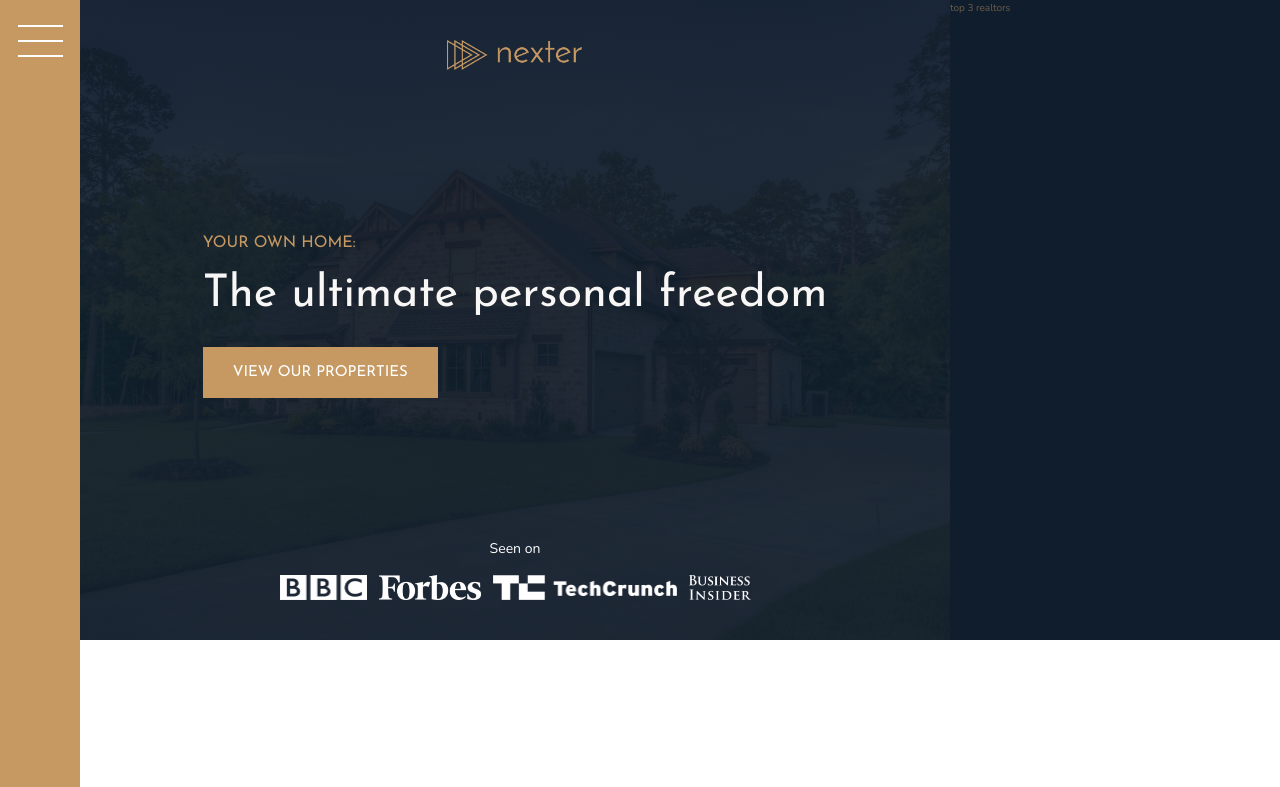
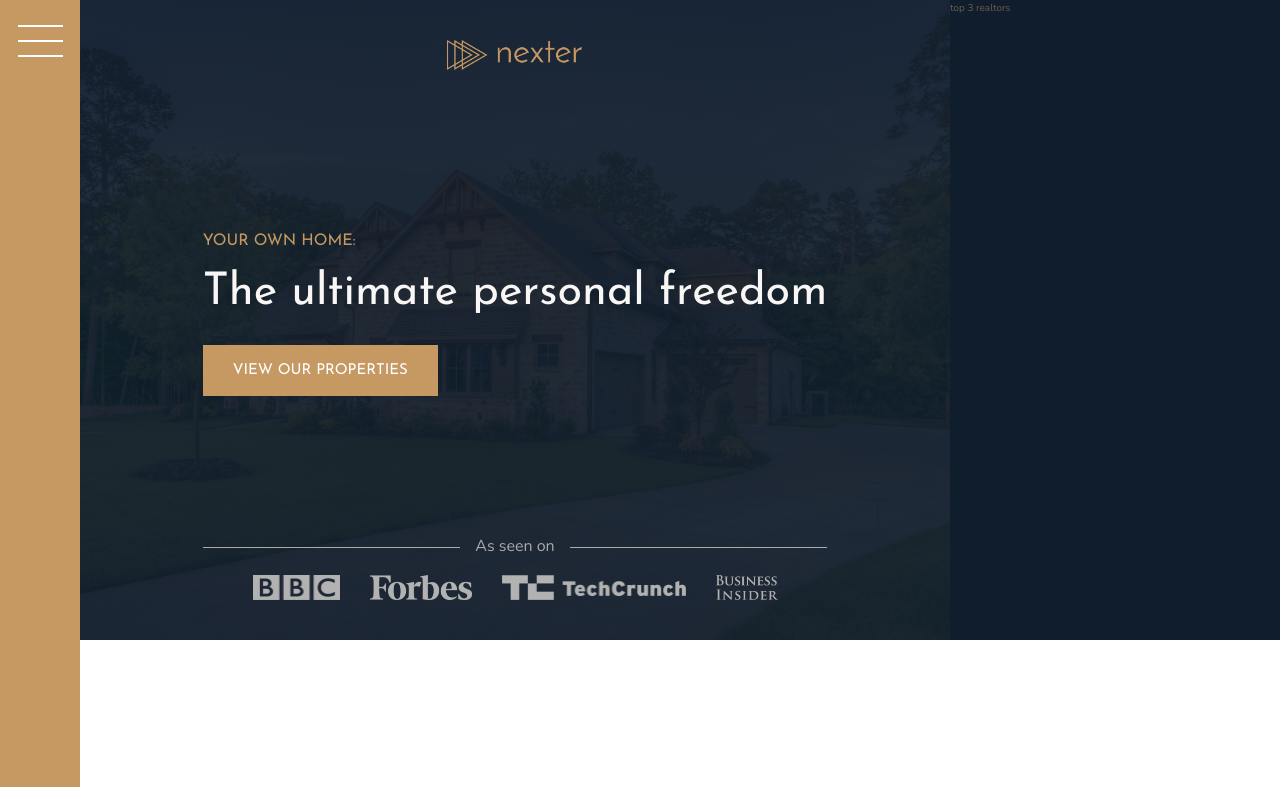
Before and after one commit to tasosbeast/Nexter, a website: page index.html in a window 1280 px wide. Shown: the top 787 px of the page. Drawn offline with nearby package versions, Linux system fonts and the light colour scheme.

Commit message:
Enhance header 'seen on' section styling
Updated the header__seenon-text to use a grid layout with decorative lines, increased font size, and changed color for better visual separation. Increased gap between logos, added brightness filter and hover effect to logos, and updated the text from 'Seen on' to 'As seen on' in index.html for improved clarity and aesthetics.

```diff
--- a/index.html
+++ b/index.html
@@ -21,7 +21,7 @@
       <h3 class="heading-3">Your own home:</h3>
       <h1 class="heading-1">The ultimate personal freedom</h1>
       <button class="btn header__btn">View our properties</button>
-      <div class="header__seenon-text">Seen on</div>
+      <div class="header__seenon-text">As seen on</div>
       <div class="header__seenon-logos">
         <img src="img/logo-bbc.png" alt="BBC logo" />
         <img src="img/logo-forbes.png" alt="Forbes logo" />
--- a/sass/_header.scss
+++ b/sass/_header.scss
@@ -23,17 +23,35 @@
   }
 
   &__seenon-text {
-    font-size: 1.4rem;
-    color: white;
+    display: grid;
+    grid-template-columns: 1fr max-content 1fr;
+    align-items: center;
+    column-gap: 1.5rem;
+    font-size: 1.6rem;
+    color: $color-grey-light-2;
     text-align: center;
+
+    &::before,
+    &::after {
+      content: "";
+      height: 1px;
+      display: block;
+      background-color: currentColor;
+    }
   }
 
   &__seenon-logos {
     display: flex;
-    gap: 1.2rem;
+    gap: 3rem;
     justify-content: center;
     img {
       height: 2.5rem;
+      filter: brightness(70%);
+      transition: all 0.5s;
+
+      &:hover {
+        filter: brightness(100%);
+      }
     }
   }
 
```
Also changed, not shown: css/style.css, 1 other file.
